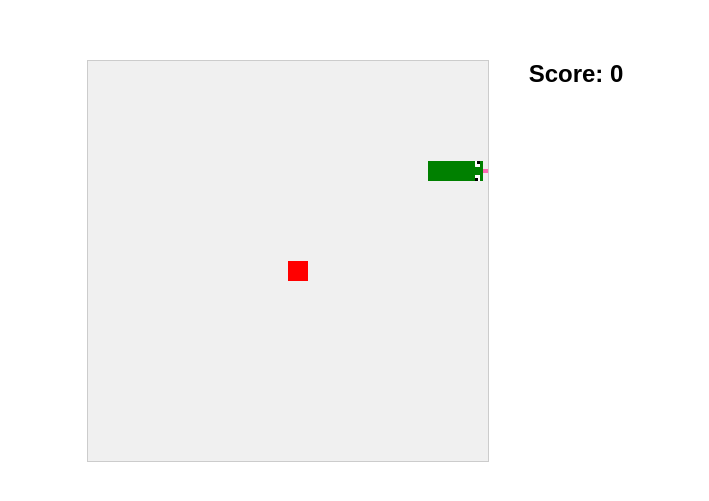
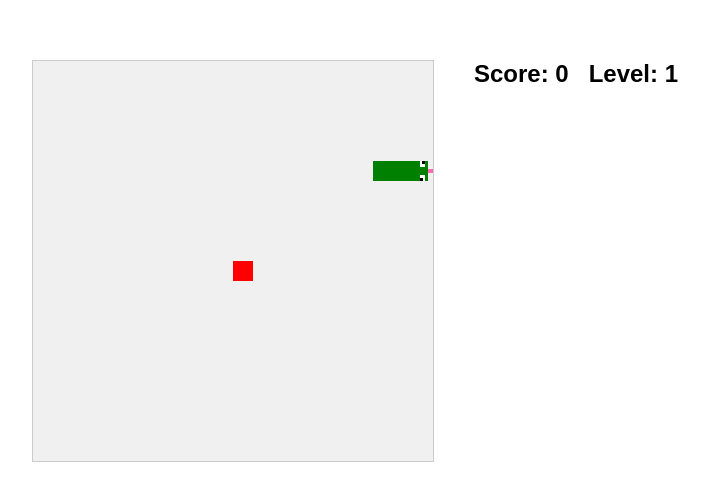
Before and after one commit to mwillerich/browsersnake, a plain HTML site: page snake.html in a window 1280 px wide. Shown: the part 127-628 px from the top of the page, without its empty margins (285-994 px from the left). Drawn offline with Linux system fonts and the light colour scheme.

Commit message:
levelling up

```diff
--- a/snake.css
+++ b/snake.css
@@ -16,7 +16,8 @@ canvas {
     margin-right: 20px;
 }
 
-#score {
+#score,
+#level {
     font-size: 24px;
     font-weight: bold;
     margin-bottom: 10px;
--- a/snake.html
+++ b/snake.html
@@ -8,6 +8,7 @@
     <div class="container">
       <canvas id="canvas" width="400" height="400"></canvas>
       <div id="score"></div>
+      <div id="level"></div>
     </div>
     <!-- game sounds -->
     <audio id="collision-sound" src="audio/collision.mp3"></audio>
--- a/snake.js
+++ b/snake.js
@@ -1,7 +1,9 @@
-// Define the Snake object
 var Snake = {
   gridSize: 20,
   squareSize: 20,
+  baseCycle: 110,
+  maxScore: 6,
+  collisionSound: null,
   direction: "right",
   snake: [
     { x: 5, y: 5 },
@@ -9,8 +11,20 @@ var Snake = {
     { x: 3, y: 5 },
   ],
   food: { x: 10, y: 10 },
-  collisionSound: null,
   score: 0,
+  level: 1,
+
+  resetGame: function() {
+    this.direction = "right";
+    this.snake = [
+      { x: 5, y: 5 },
+      { x: 4, y: 5 },
+      { x: 3, y: 5 },
+    ];
+    this.food = { x: 10, y: 10 };
+    this.score = 0;
+    this.level = 1;
+  },
 
   drawSquare: function(x, y) {
     context.fillRect(
@@ -43,8 +57,8 @@ var Snake = {
   },
 
   moveSnake: function() {
-    var head = this.snake[0];
-    var newHead;
+    let head = this.snake[0];
+    let newHead;
     switch (this.direction) {
       case "up":
         newHead = { x: head.x, y: head.y - 1 };
@@ -62,9 +76,7 @@ var Snake = {
 
     // Check for collision
     if (this.checkCollision(newHead)) {
-      clearInterval(this.gameLoop);
-      this.collisionSound.play();
-      alert("Game Over!");
+      this.endLevel(false);
       return;
     }
 
@@ -115,6 +127,39 @@ var Snake = {
     }
   },
 
+  keepScore: function() {
+    this.scoreCounter.innerHTML = "Score: " + this.score;
+    if (this.score===this.maxScore) {
+      this.endLevel(true);
+      return;
+    }
+  },
+
+  startLevel: function() {
+    var self = this;
+    this.score = 0;
+    this.levelCounter.innerHTML = "Level: " + this.level;
+    this.gameLoop = setInterval(function() {
+      context.clearRect(0, 0, canvas.width, canvas.height);
+      self.moveSnake();
+      self.drawSnake();
+      self.drawFood();
+      self.keepScore();
+    }, this.baseCycle-((this.level-1)*5));
+  },
+
+  endLevel: function(next) {
+    clearInterval(this.gameLoop);
+    if(next) {
+      //this.levelCompleteSound.play();
+      this.level++;
+      this.startLevel();
+    } else {
+      this.collisionSound.play();
+      alert("Game Over!");
+    }
+  },
+
   init: function() {
     var self = this;
     // Get the collision sound element from the HTML
@@ -126,14 +171,9 @@ var Snake = {
     });
 
     this.scoreCounter = document.getElementById("score");
-
-    this.gameLoop = setInterval(function() {
-      context.clearRect(0, 0, canvas.width, canvas.height);
-      self.moveSnake();
-      self.drawSnake();
-      self.drawFood();
-      self.scoreCounter.innerHTML = "Score: " + self.score;
-    }, 100);
+    this.levelCounter = document.getElementById("level");
+    this.resetGame();
+    this.startLevel();
 
     document.addEventListener("keydown", function(event) {
       switch (event.key) {
@@ -163,10 +203,10 @@ var Snake = {
 };
 
 // Initialize the canvas and context
-var canvas = document.getElementById("canvas");
-var context = canvas.getContext("2d");
+const canvas = document.getElementById("canvas");
+const context = canvas.getContext("2d");
 
-var snakeHeadImage = new Image();
+const snakeHeadImage = new Image();
 snakeHeadImage.src = "img/snakehead.png";
 
 // Initialize the game
```
